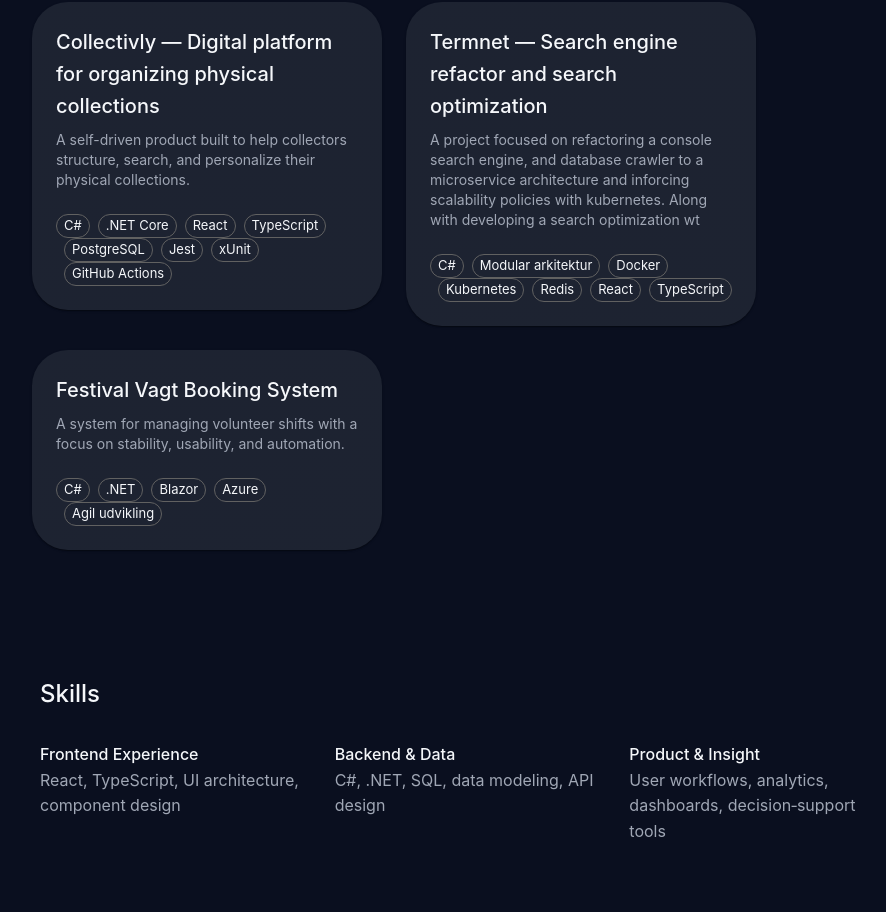
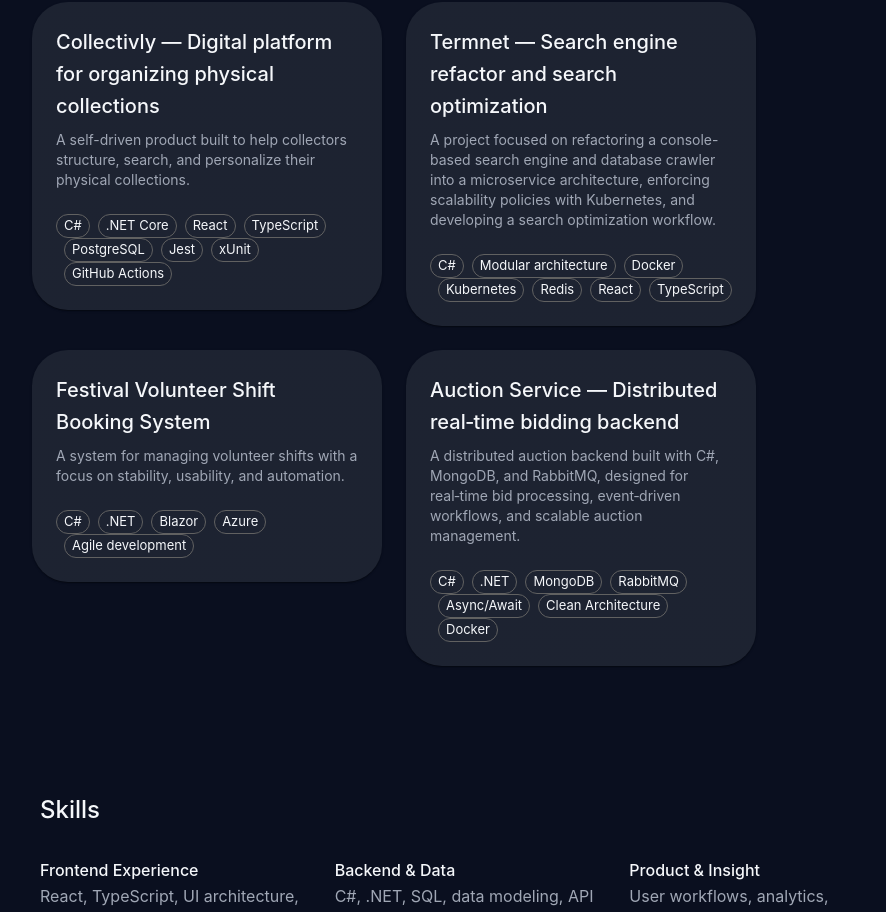
Before and after one commit to NicoSRB/Software-Engineer-Portfolio, a React (Vite) app: page / in a window 1280 px wide. Shown: the part 1140-2052 px from the top of the page, without its empty margins (174-1060 px from the left). Built offline with nearby package versions, Linux system fonts and the light colour scheme.

Commit message:
Added AuctionService Problem, and added github links.

```diff
--- a/src/components/data/softwareProjects.ts
+++ b/src/components/data/softwareProjects.ts
@@ -48,17 +48,17 @@ export const softwareProjects: Project[] = [
     ],
     results:
       "Delivered a stable, scalable platform with fast data retrieval, high test coverage, and a clear roadmap for future expansion.",
-    github: "#",
+    github: "https://github.com/NicoSRB/Collectily",
     demo: null,
   },
   {
     id: "Termnet",
     title: "Termnet — Search engine refactor and search optimization",
     tagline:
-      "A project focused on refactoring a console search engine, and database crawler to a microservice architecture and inforcing scalability policies with kubernetes. Along with developing a search optimization wt",
+      "A project focused on refactoring a console-based search engine and database crawler into a microservice architecture, enforcing scalability policies with Kubernetes, and developing a search optimization workflow.",
     tech: [
       "C#",
-      "Modular arkitektur",
+      "Modular architecture",
       "Docker",
       "Kubernetes",
       "Redis",
@@ -66,14 +66,14 @@ export const softwareProjects: Project[] = [
       "TypeScript",
     ],
     problem:
-      "Refactor monolidich console datacrawler + search engine Complex dataset and entitymodels made it hard to ensure scalability, consistency and effective data handling on the platform. ",
+      "The monolithic console-based data crawler and search engine made it difficult to ensure scalability, consistency, and efficient data handling due to complex datasets and entity models.",
     myRole:
       "I redesigned core data structures, optimized API flows, and built visualization tools that made complex entity relationships easier to understand for both developers and domain experts.",
     technicalHighlights: [
       "Modular C# architecture with clear domain boundaries and improved data consistency",
       "Optimized data structures and relationships for better performance and scalability",
       "Docker-based development environment and Kubernetes deployment",
-      "Redis caching layer for faster lookups and reduced API loadt",
+      "Redis caching layer for faster lookups and reduced API load",
       "React/TypeScript frontend for visualizing complex datasets and relationships",
     ],
     engineeringChallenges: [
@@ -84,17 +84,17 @@ export const softwareProjects: Project[] = [
     ],
     results:
       "Delivered a more scalable, robust, and understandable data platform with improved data quality, faster response times, and a significantly better developer and user experience.",
-    github: "#",
+    github: "https://github.com/NicoSRB/SearchEngineV2",
     demo: null,
   },
   {
     id: "FestivalBooking",
-    title: "Festival Vagt Booking System",
+    title: "Festival Volunteer Shift Booking System",
     tagline:
       "A system for managing volunteer shifts with a focus on stability, usability, and automation.",
-    tech: ["C#", ".NET", "Blazor", "Azure", "Agil udvikling"],
+    tech: ["C#", ".NET", "Blazor", "Azure", "Agile development"],
     problem:
-      "Festivalens eksisterende vagtbooking var ineffektiv, fejlbehæftet og svær at bruge for ikke‑tekniske frivillige, hvilket førte til manuelle fejl og unødvendigt administrativt arbejde.",
+      "The festival’s existing shift booking system was inefficient, error‑prone, and difficult for non‑technical volunteers to use, leading to manual mistakes and unnecessary administrative work.",
     myRole:
       "I designed and implemented core backend features, developed a user-friendly Blazor UI, and set up a full CI/CD pipeline to ensure stability, automation, and rapid iteration.",
     technicalHighlights: [
@@ -115,4 +115,45 @@ export const softwareProjects: Project[] = [
     github: "#",
     demo: null,
   },
+  {
+    id: "AuctionService",
+    title: "Auction Service — Distributed real‑time bidding backend",
+    tagline:
+      "A distributed auction backend built with C#, MongoDB, and RabbitMQ, designed for real‑time bid processing, event‑driven workflows, and scalable auction management.",
+    tech: [
+      "C#",
+      ".NET",
+      "MongoDB",
+      "RabbitMQ",
+      "Async/Await",
+      "Clean Architecture",
+      "Docker",
+    ],
+    problem:
+      "Building a reliable auction system requires handling real‑time bids, ensuring data consistency, and coordinating multiple services. The original prototype lacked structure, scalability, and proper separation of concerns, making it difficult to extend or maintain.",
+    myRole:
+      "I designed and implemented the core backend architecture, including repositories, controllers, bid‑processing pipeline, RabbitMQ messaging, and MongoDB integration. I also established logging, validation, and error‑handling patterns to ensure a stable and maintainable system.",
+    technicalHighlights: [
+      "Modular C# architecture with clear separation between controllers, services, repositories, and messaging components",
+      "MongoDB integration using strongly typed collections and async operations",
+      "RabbitMQ producer/consumer pipeline for real‑time bid ingestion and event handling",
+      "BidHandler + BidProcessor pipeline for validating and processing incoming bids",
+      "Repository pattern with full CRUD support for auctions and bids",
+      "Robust logging and exception handling across all layers",
+      "Enum‑based auction status system with safe parsing and validation",
+      "Highest‑bid calculation using LINQ and optimized MongoDB queries",
+    ],
+    engineeringChallenges: [
+      "Ensuring consistency between bid events and stored auction state",
+      "Designing a repository that supports both admin‑level operations and user‑level queries",
+      "Handling real‑time bid ingestion without blocking API threads",
+      "Managing RabbitMQ connections safely through a custom connection factory",
+      "Avoiding race conditions when multiple bids arrive simultaneously",
+      "Structuring the system so it can later scale into microservices",
+    ],
+    results:
+      "Delivered a stable, event‑driven auction backend capable of handling real‑time bidding, consistent auction state, and scalable data operations. The system now has clear boundaries, strong validation, and a messaging pipeline ready for future expansion.",
+    github: "https://github.com/NicoSRB/AuctionService",
+    demo: null,
+  },
 ];
```
